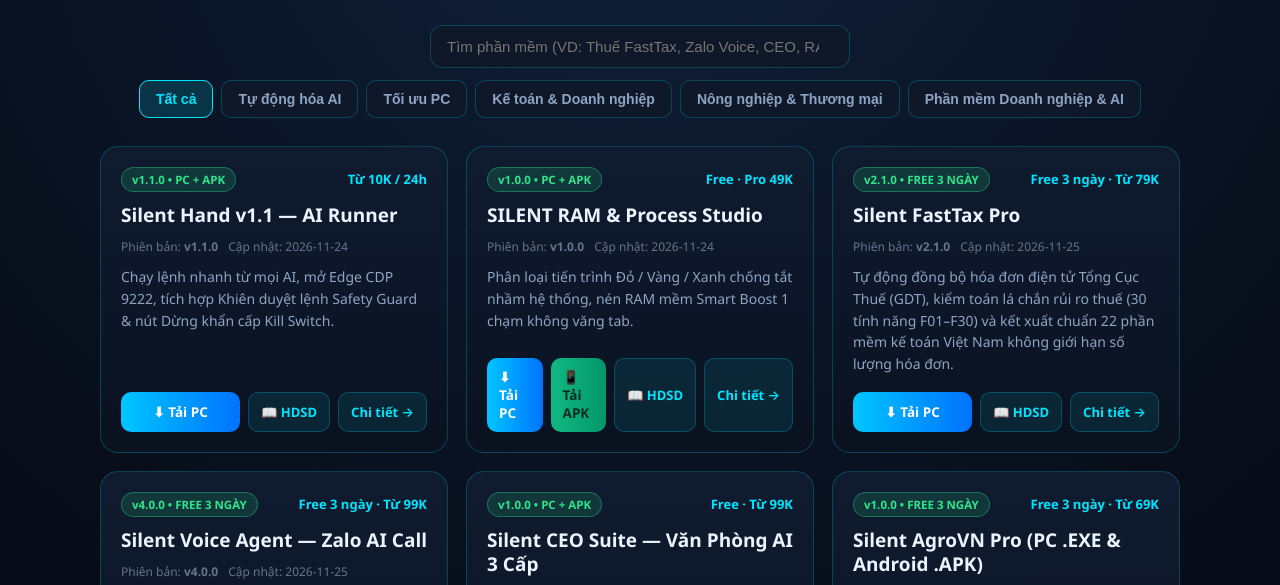
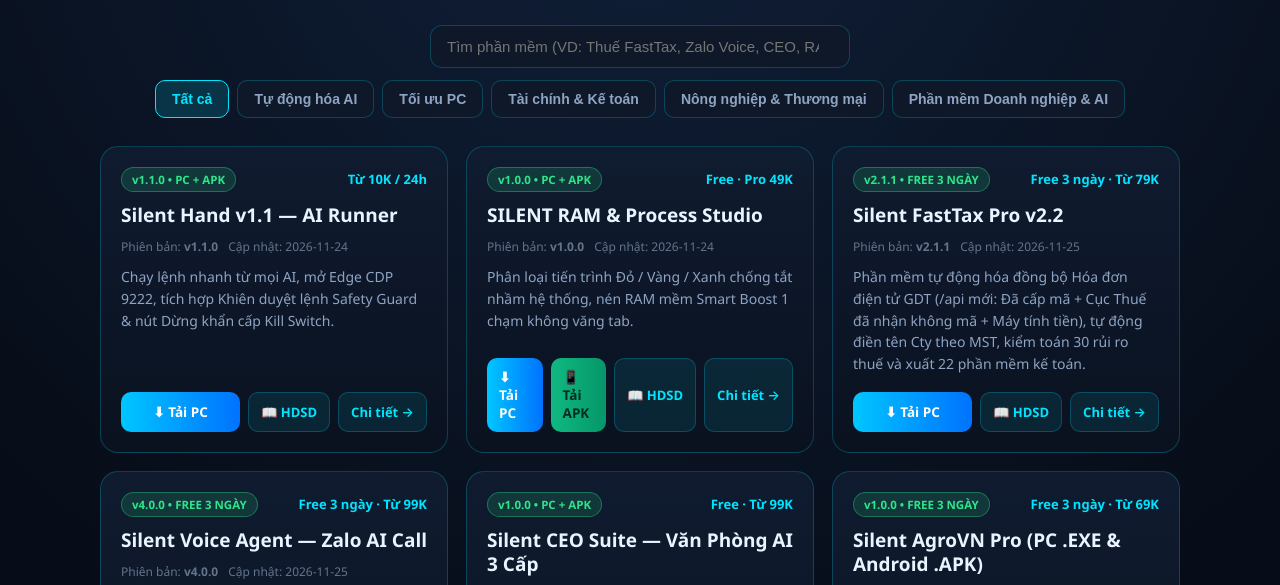
Before and after one commit to lemanhnewlife-cmd/silent-trader, a plain HTML site: page market-tool/index.html in a window 1280 px wide. Shown: the part 189-774 px from the top of the page. Drawn offline with Linux system fonts and the light colour scheme.

Commit message:
chore(market-tool): publish Silent FastTax Pro v2.2 v2.1.1

```diff
--- a/market-tool/index.html
+++ b/market-tool/index.html
@@ -147,25 +147,30 @@
       },
       {
             "id": "silent-fasttax-pro",
-            "name": "Silent FastTax Pro",
-            "version": "2.1.0",
-            "category": "Kế toán & Doanh nghiệp",
-            "tag": "v2.1.0 • FREE 3 NGÀY",
+            "name": "Silent FastTax Pro v2.2",
+            "version": "2.1.1",
+            "category": "Tài chính & Kế toán",
+            "tag": "v2.1.1 • FREE 3 NGÀY",
             "price": "Free 3 ngày · Từ 79K",
-            "desc": "Tự động đồng bộ hóa đơn điện tử Tổng Cục Thuế (GDT), kiểm toán lá chắn rủi ro thuế (30 tính năng F01–F30) và kết xuất chuẩn 22 phần mềm kế toán Việt Nam không giới hạn số lượng hóa đơn.",
+            "desc": "Phần mềm tự động hóa đồng bộ Hóa đơn điện tử GDT (/api mới: Đã cấp mã + Cục Thuế đã nhận không mã + Máy tính tiền), tự động điền tên Cty theo MST, kiểm toán 30 rủi ro thuế và xuất 22 phần mềm kế toán.",
             "url": "./silent-fasttax-pro.html",
             "guide_url": "./silent-fasttax-pro-guide.html",
-            "download_url": "https://github.com/lemanhnewlife-cmd/silent-trader/releases/download/market-silent-fasttax-pro-v2.1.0/Silent_FastTax_Pro_v2.1_Portable.zip",
+            "download_url": "https://github.com/lemanhnewlife-cmd/silent-trader/releases/download/market-silent-fasttax-pro-v2.1.1/Silent_FastTax_Pro_v2.2_Portable.zip",
             "apk_download_url": "",
-            "apk_size_mb": 0,
-            "zip_size_mb": 0.19,
-            "zip_sha256": "29dfbd35c1ddf220ce9a212078baaad63a9181b8cde4c4b19bf55e3f933d1826",
+            "apk_size_mb": 0.0,
+            "zip_size_mb": 0.21,
+            "zip_sha256": "0a613d2880982b9bdd45dab6fd2ec6914183618a11581191df5ba45813d0069d",
             "updated_at": "2026-11-25",
             "changelog": [
                   {
                         "version": "2.1.0",
                         "date": "2026-11-25",
                         "note": "Phát hành Silent FastTax Pro v2.1 hỗ trợ 22 chuẩn PMKT và kiểm toán rủi ro thuế SQLite WAL."
+                  },
+                  {
+                        "version": "2.1.1",
+                        "date": "2026-11-25",
+                        "note": "Phát hành phiên bản v2.1.1 của Silent FastTax Pro v2.2."
                   }
             ]
       },
```
Also changed, not shown: market-tool/catalog.json (+15 -10 lines), market-tool/silent-fasttax-pro-guide.html (+3 -3 lines), market-tool/silent-fasttax-pro.html (+12 -12 lines).
